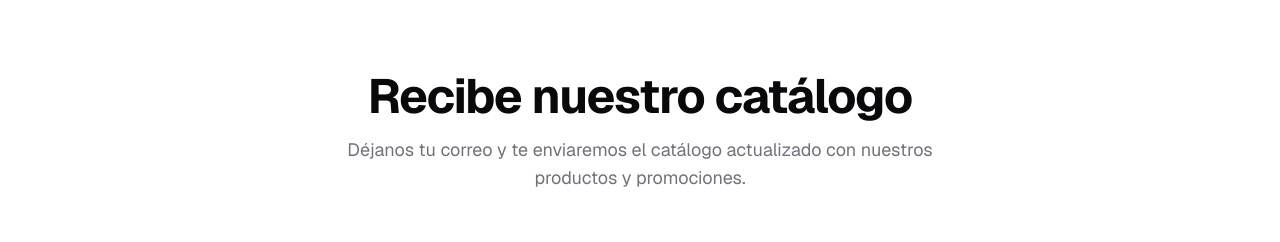
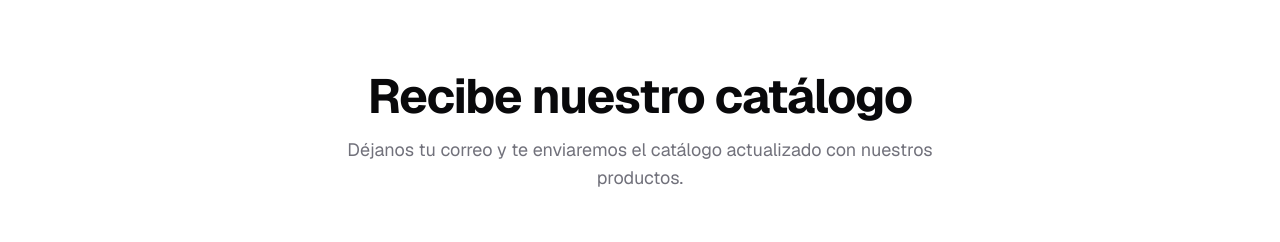
Before and after one commit to jesuswasnthere/losllanos, a Next.js app: page / in a window 1280 px wide. Shown: the part 2680-2922 px from the top of the page. Built offline with nearby package versions, Linux system fonts and the light colour scheme; no server answers.

Commit message:
(FIX)
texto correccion simple

```diff
--- a/components/contact-section.tsx
+++ b/components/contact-section.tsx
@@ -103,7 +103,7 @@ export function ContactSection() {
           <div className="mb-16 text-center">
             <h2 className="text-4xl font-bold tracking-tight text-foreground sm:text-5xl mb-4">Recibe nuestro catálogo</h2>
             <p className="mx-auto max-w-2xl text-lg text-muted-foreground">
-              Déjanos tu correo y te enviaremos el catálogo actualizado con nuestros productos y promociones.
+              Déjanos tu correo y te enviaremos el catálogo actualizado con nuestros productos.
             </p>
           </div>
 
--- a/lib/email-service.ts
+++ b/lib/email-service.ts
@@ -38,7 +38,7 @@ function buildUserHtml() {
   return `
   <table style="font-family:Arial,sans-serif;font-size:14px;color:#111;padding:16px;border-collapse:collapse;width:100%;max-width:640px;">
     <tr><td style="padding:8px 0;font-size:16px;font-weight:700;">Hola 👋</td></tr>
-    <tr><td style="padding:4px 0;">Adjuntamos nuestro catálogo actualizado de productos y promociones.</td></tr>
+    <tr><td style="padding:4px 0;">Adjuntamos nuestro catálogo actualizado de productos.</td></tr>
     <tr><td style="padding:4px 0;">Si tienes dudas o necesitas una cotización personalizada, respóndenos a este correo.</td></tr>
   </table>`
 }
```
